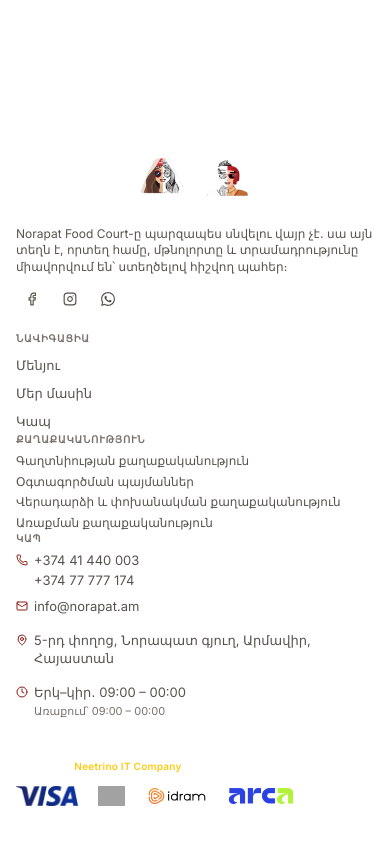
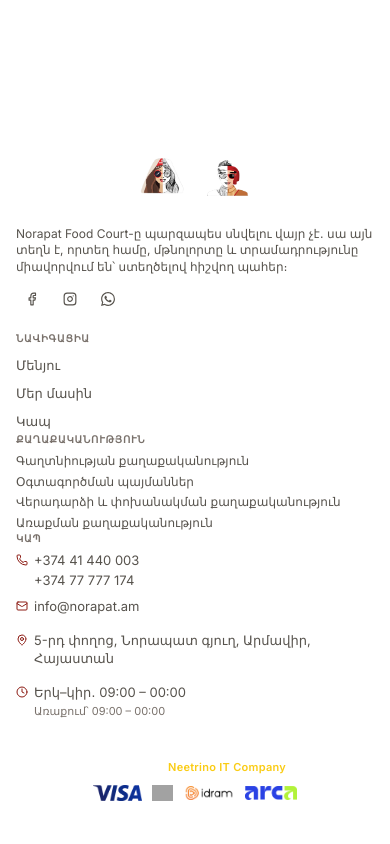
Before and after one commit to neetrino/norapat.am, a Next.js app: page / in a window 390 px wide. Shown: the part 1918-2762 px from the top of the page. Built offline with nearby package versions, Linux system fonts and the light colour scheme; no server answers; the database is empty; grey boxes are pictures that could not be loaded.

Commit message:
mobile  footer

```diff
--- a/src/components/Footer.tsx
+++ b/src/components/Footer.tsx
@@ -35,9 +35,13 @@ const FOOTER_MOBILE_BRAND_INTRINSIC = { width: 360, height: 480 } as const
 const FOOTER_MOBILE_BRAND_HEIGHT_CLASS =
   'h-[6.5rem] w-auto max-w-[48%] shrink-0 object-contain object-top sm:h-[7.5rem]'
 
-/** Footer promo bar — payment badge row (uniform visual height) */
+/** Footer promo bar — payment badge row (uniform visual height; tighter on narrow screens) */
 const FOOTER_PAYMENT_ICON_CLASS =
-  'h-5 w-auto max-w-[4rem] object-contain object-left opacity-95 sm:h-6 sm:max-w-[4.5rem]'
+  'h-4 w-auto max-w-[3.25rem] object-contain object-left opacity-95 sm:h-6 sm:max-w-[4.5rem]'
+
+/** Mobile: stick promo strip above fixed tab bar (`MobileBottomNav` uses `bottom-16` clearance). */
+const FOOTER_PROMO_MOBILE_DOCK =
+  'max-lg:sticky max-lg:bottom-16 max-lg:z-30 max-lg:shadow-[0_-4px_24px_rgba(0,0,0,0.14)] lg:static lg:shadow-none'
 
 const FOOTER_PAYMENT_LOGOS = [
   { src: '/payment-visa.png', alt: 'Visa', width: 48, height: 16 },
@@ -247,10 +251,12 @@ export default function Footer() {
         </div>
       </div>
 
-      <div className="promo-food-banner-bg promo-food-banner-vignette relative border-t border-white/10 text-white">
-        <div className="relative z-10 mx-auto max-w-7xl px-4 py-3 sm:px-6 sm:py-4 lg:px-8">
-          <div className="flex flex-col gap-3 sm:flex-row sm:flex-wrap sm:items-center sm:justify-between sm:gap-x-4 sm:gap-y-2">
-            <p className="min-w-0 text-left text-[10px] font-normal leading-snug tracking-wide text-white/85 sm:text-[11px] sm:leading-relaxed lg:whitespace-nowrap xl:text-xs">
+      <div
+        className={`promo-food-banner-bg promo-food-banner-vignette relative border-t border-white/10 text-white ${FOOTER_PROMO_MOBILE_DOCK}`}
+      >
+        <div className="relative z-10 mx-auto max-w-7xl px-3 py-2.5 sm:px-6 sm:py-4 lg:px-8">
+          <div className="flex flex-col gap-2.5 sm:flex-row sm:flex-wrap sm:items-center sm:justify-between sm:gap-x-4 sm:gap-y-2 sm:gap-3">
+            <p className="min-w-0 max-w-full text-center text-[11px] font-normal leading-snug tracking-wide text-white/90 sm:text-left sm:leading-relaxed lg:whitespace-nowrap xl:text-xs">
               {f.copyright} {f.createdBy}{' '}
               <a
                 href="https://neetrino.com"
@@ -262,7 +268,7 @@ export default function Footer() {
               </a>
             </p>
             <div
-              className="flex flex-wrap items-center gap-5 sm:gap-6 sm:justify-end"
+              className="flex flex-wrap items-center justify-center gap-2.5 sm:justify-end sm:gap-6"
               aria-label={f.paymentMethodsAria}
             >
               {FOOTER_PAYMENT_LOGOS.map((logo) => (
```
Also changed, not shown: 1 other file (tests, documents, lock files or other folders).
